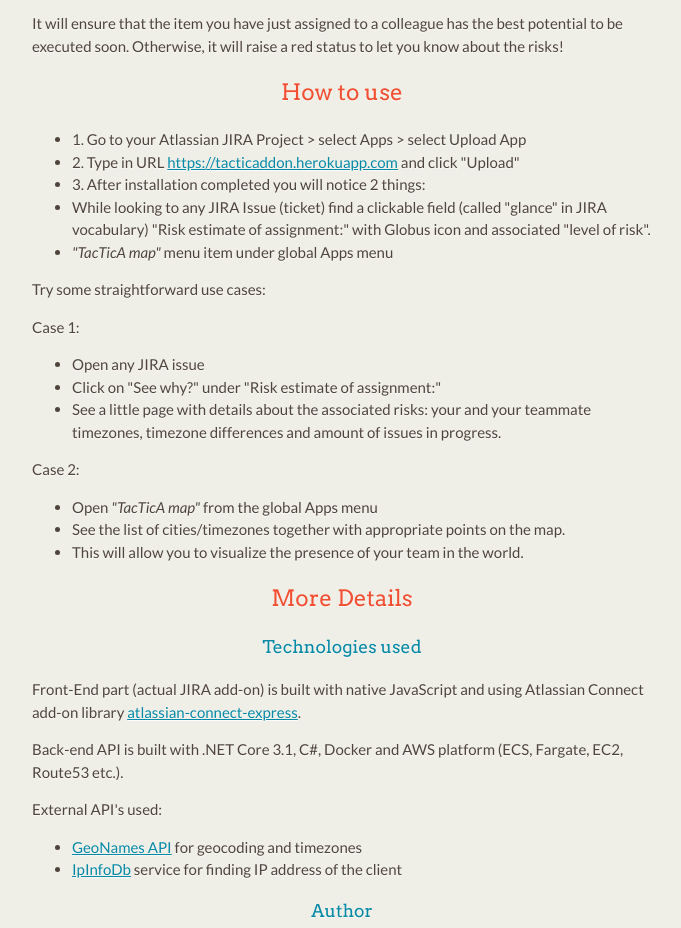
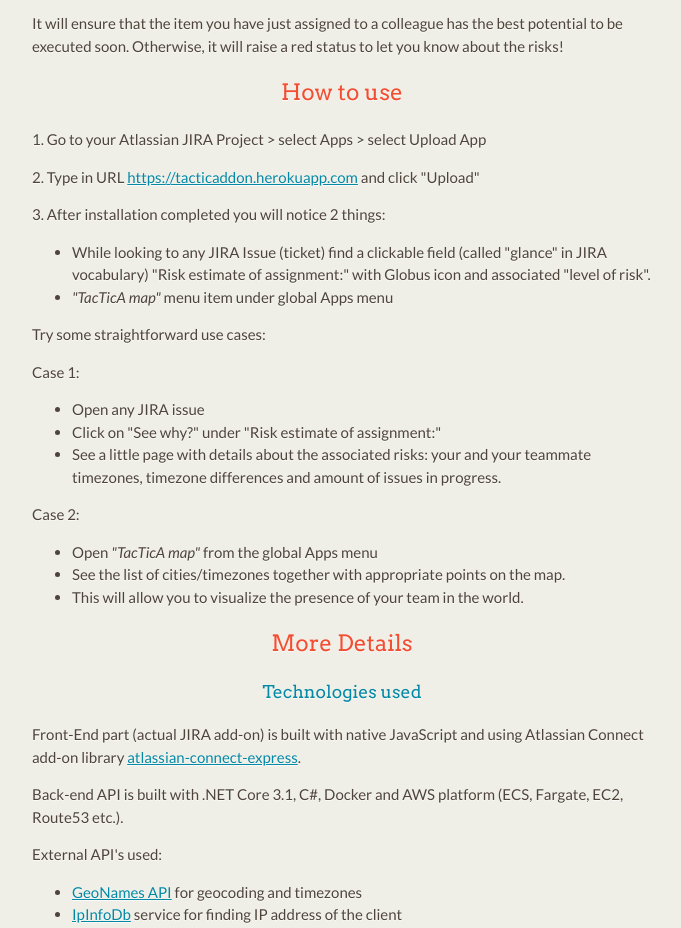
Before and after one commit to tacticaxyz/tacticaxyz.github.io, a plain HTML site: page index.html in a window 1280 px wide. Shown: the part 2127-3055 px from the top of the page, without its empty margins (298-979 px from the left). Drawn offline with Linux system fonts and the light colour scheme.

Commit message:
Little addition to main page

```diff
--- a/index.html
+++ b/index.html
@@ -87,13 +87,12 @@ It uses current information available in JIRA (work in progress already assigned
 
 			<h2>How to use</h2>
             <div>
+                <p>1. Go to your Atlassian JIRA Project > select Apps > select Upload App </p>
+                <p>2. Type in URL <a href="https://tacticaddon.herokuapp.com/">https://tacticaddon.herokuapp.com</a> and click "Upload"</p>
+                <p>3. After installation completed you will notice 2 things:</p>
                 <ul>
-                    <li>1. Go to your Atlassian JIRA Project > select Apps > select Upload App </li>
-                    <li>2. Type in URL <a href="https://tacticaddon.herokuapp.com/">https://tacticaddon.herokuapp.com</a> and click "Upload"</li>
-                    <li>3. After installation completed you will notice 2 things:
-                        <li>While looking to any JIRA Issue (ticket) find a clickable field (called "glance" in JIRA vocabulary) "Risk estimate of assignment:" with Globus icon and associated "level of risk".</li>
-                        <li><i>"TacTicA map"</i> menu item under global Apps menu</li></ul>
-                    </li>
+                    <li>While looking to any JIRA Issue (ticket) find a clickable field (called "glance" in JIRA vocabulary) "Risk estimate of assignment:" with Globus icon and associated "level of risk".</li>
+                    <li><i>"TacTicA map"</i> menu item under global Apps menu</li></ul>
                 </ul>
             </div>
 
```
